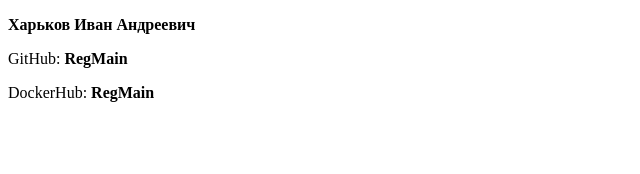
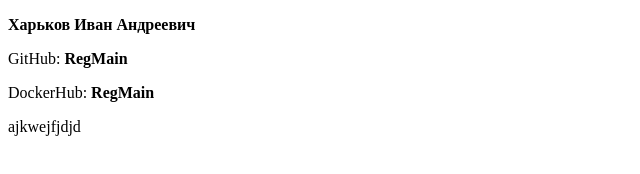
Before and after one commit to RegMain/ipr_lab03, a plain HTML site: page index.html in a window 1280 px wide. Shown: the whole page, without its empty margins (0-640 px from the left). Drawn offline with Linux system fonts and the light colour scheme.

Commit message:
Very cool html

```diff
--- a/index.html
+++ b/index.html
@@ -10,3 +10,4 @@
 <p>DockerHub: <b>RegMain</b></p>
 </body>
 </html>
+ajkwejfjdjd
```
